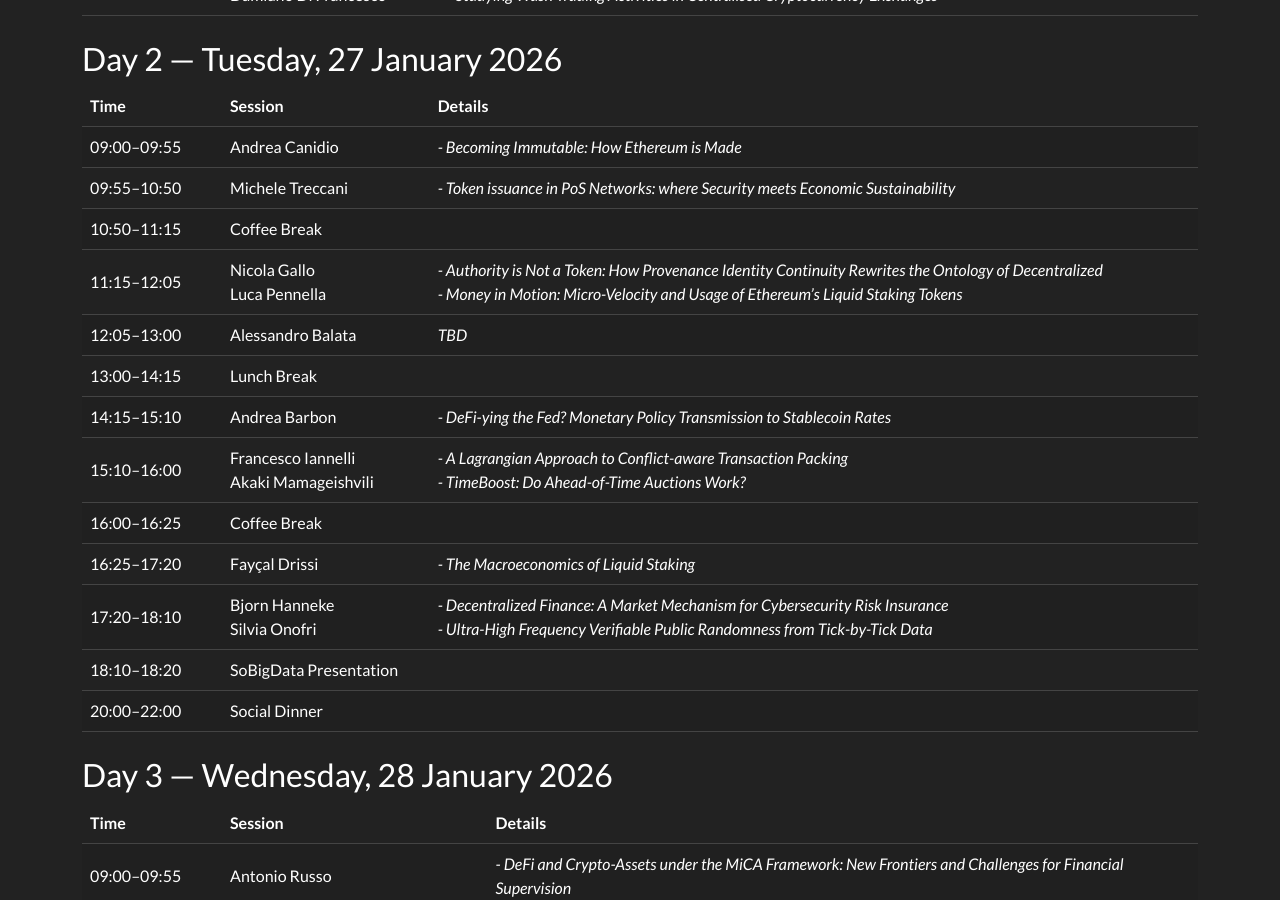
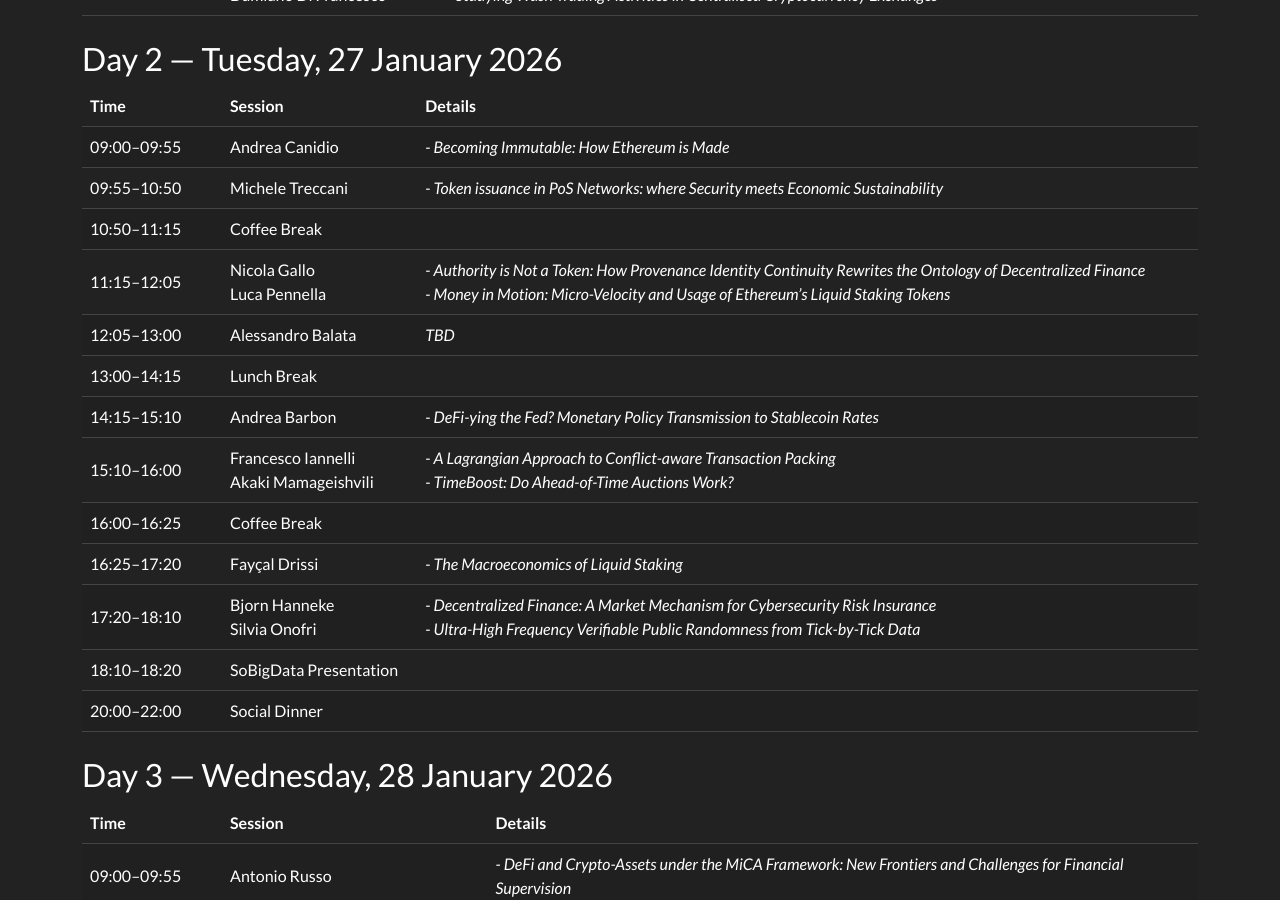
Before and after one commit to sns-defi/sns-defi.github.io, a Jekyll site: the page built from program.md, in a window 1280 px wide and 900 px high, scrolled down 839 px. Built offline with Jekyll 4.4.1, drawn with Linux system fonts in a browser that asks for light colours; nearby versions of some CDN libraries.

Commit message:
Update program.md

```diff
--- a/program.md
+++ b/program.md
@@ -43,7 +43,7 @@ permalink: /program/
     <tr><td>09:00–09:55</td><td>Andrea Canidio</td><td><em>- Becoming Immutable: How Ethereum is Made</em></td></tr>
     <tr><td>09:55–10:50</td><td>Michele Treccani</td><td><em>- Token issuance in PoS Networks: where Security meets Economic Sustainability</em></td></tr>
     <tr><td>10:50–11:15</td><td>Coffee Break</td><td></td></tr>
-    <tr><td>11:15–12:05</td><td>Nicola Gallo<br>Luca Pennella</td><td><em>- Authority is Not a Token: How Provenance Identity Continuity Rewrites the Ontology of Decentralized</em><br><em>- Money in Motion: Micro-Velocity and Usage of Ethereum’s Liquid Staking Tokens</em></td></tr>
+    <tr><td>11:15–12:05</td><td>Nicola Gallo<br>Luca Pennella</td><td><em>- Authority is Not a Token: How Provenance Identity Continuity Rewrites the Ontology of Decentralized Finance</em><br><em>- Money in Motion: Micro-Velocity and Usage of Ethereum’s Liquid Staking Tokens</em></td></tr>
     <tr><td>12:05–13:00</td><td>Alessandro Balata</td><td><em>TBD</em></td></tr>
     <tr><td>13:00–14:15</td><td>Lunch Break</td><td></td></tr>
     <tr><td>14:15–15:10</td><td>Andrea Barbon</td><td><em>- DeFi-ying the Fed? Monetary Policy Transmission to Stablecoin Rates</em></td></tr>
```
